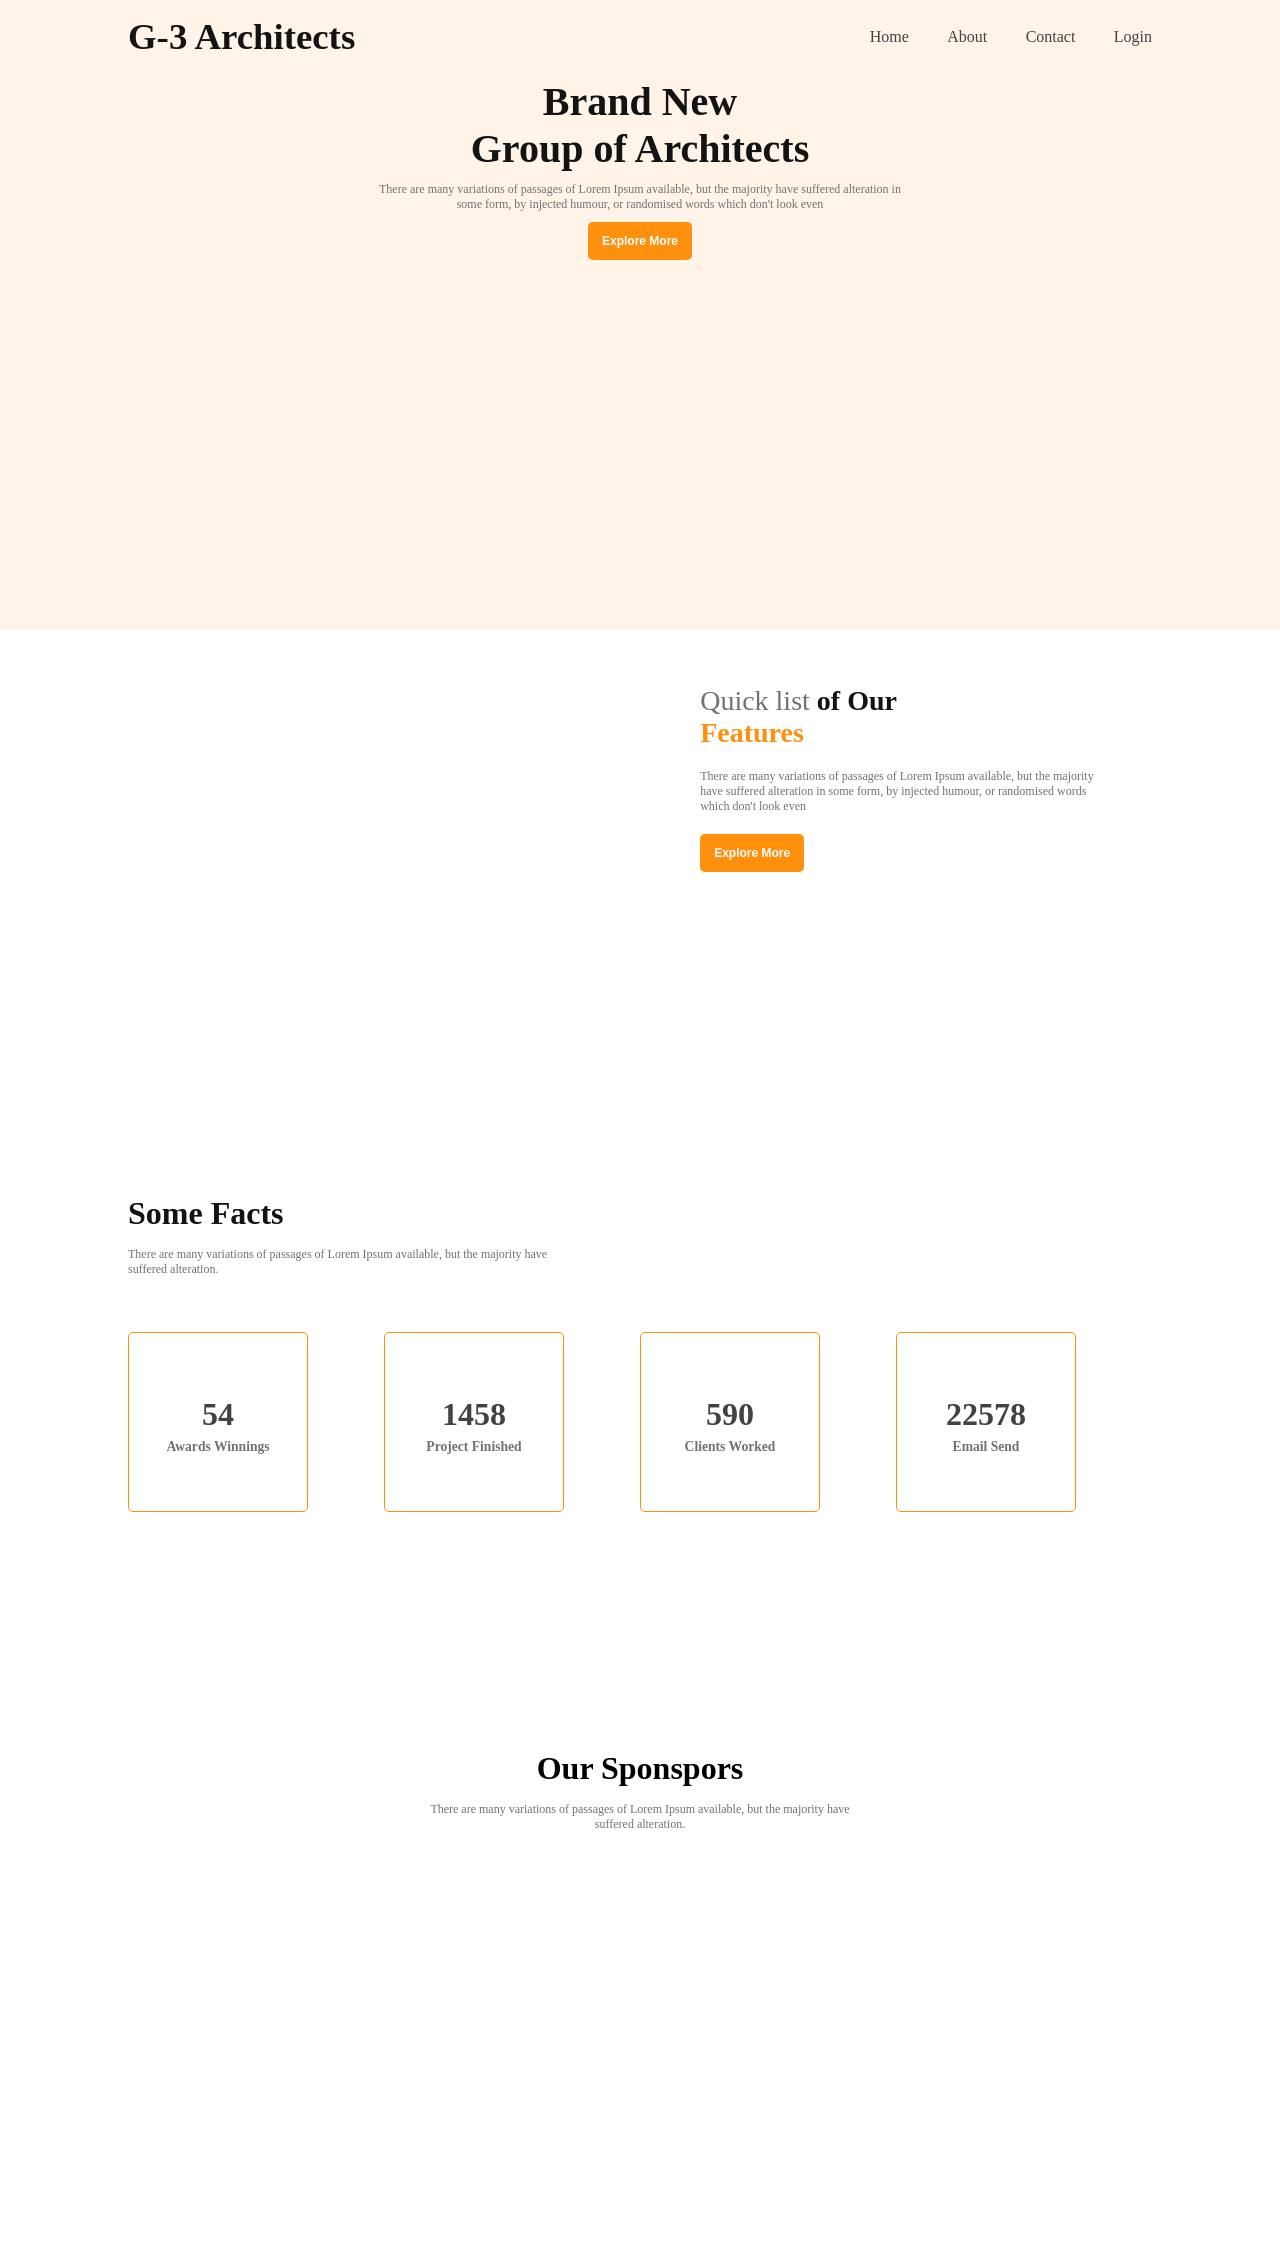
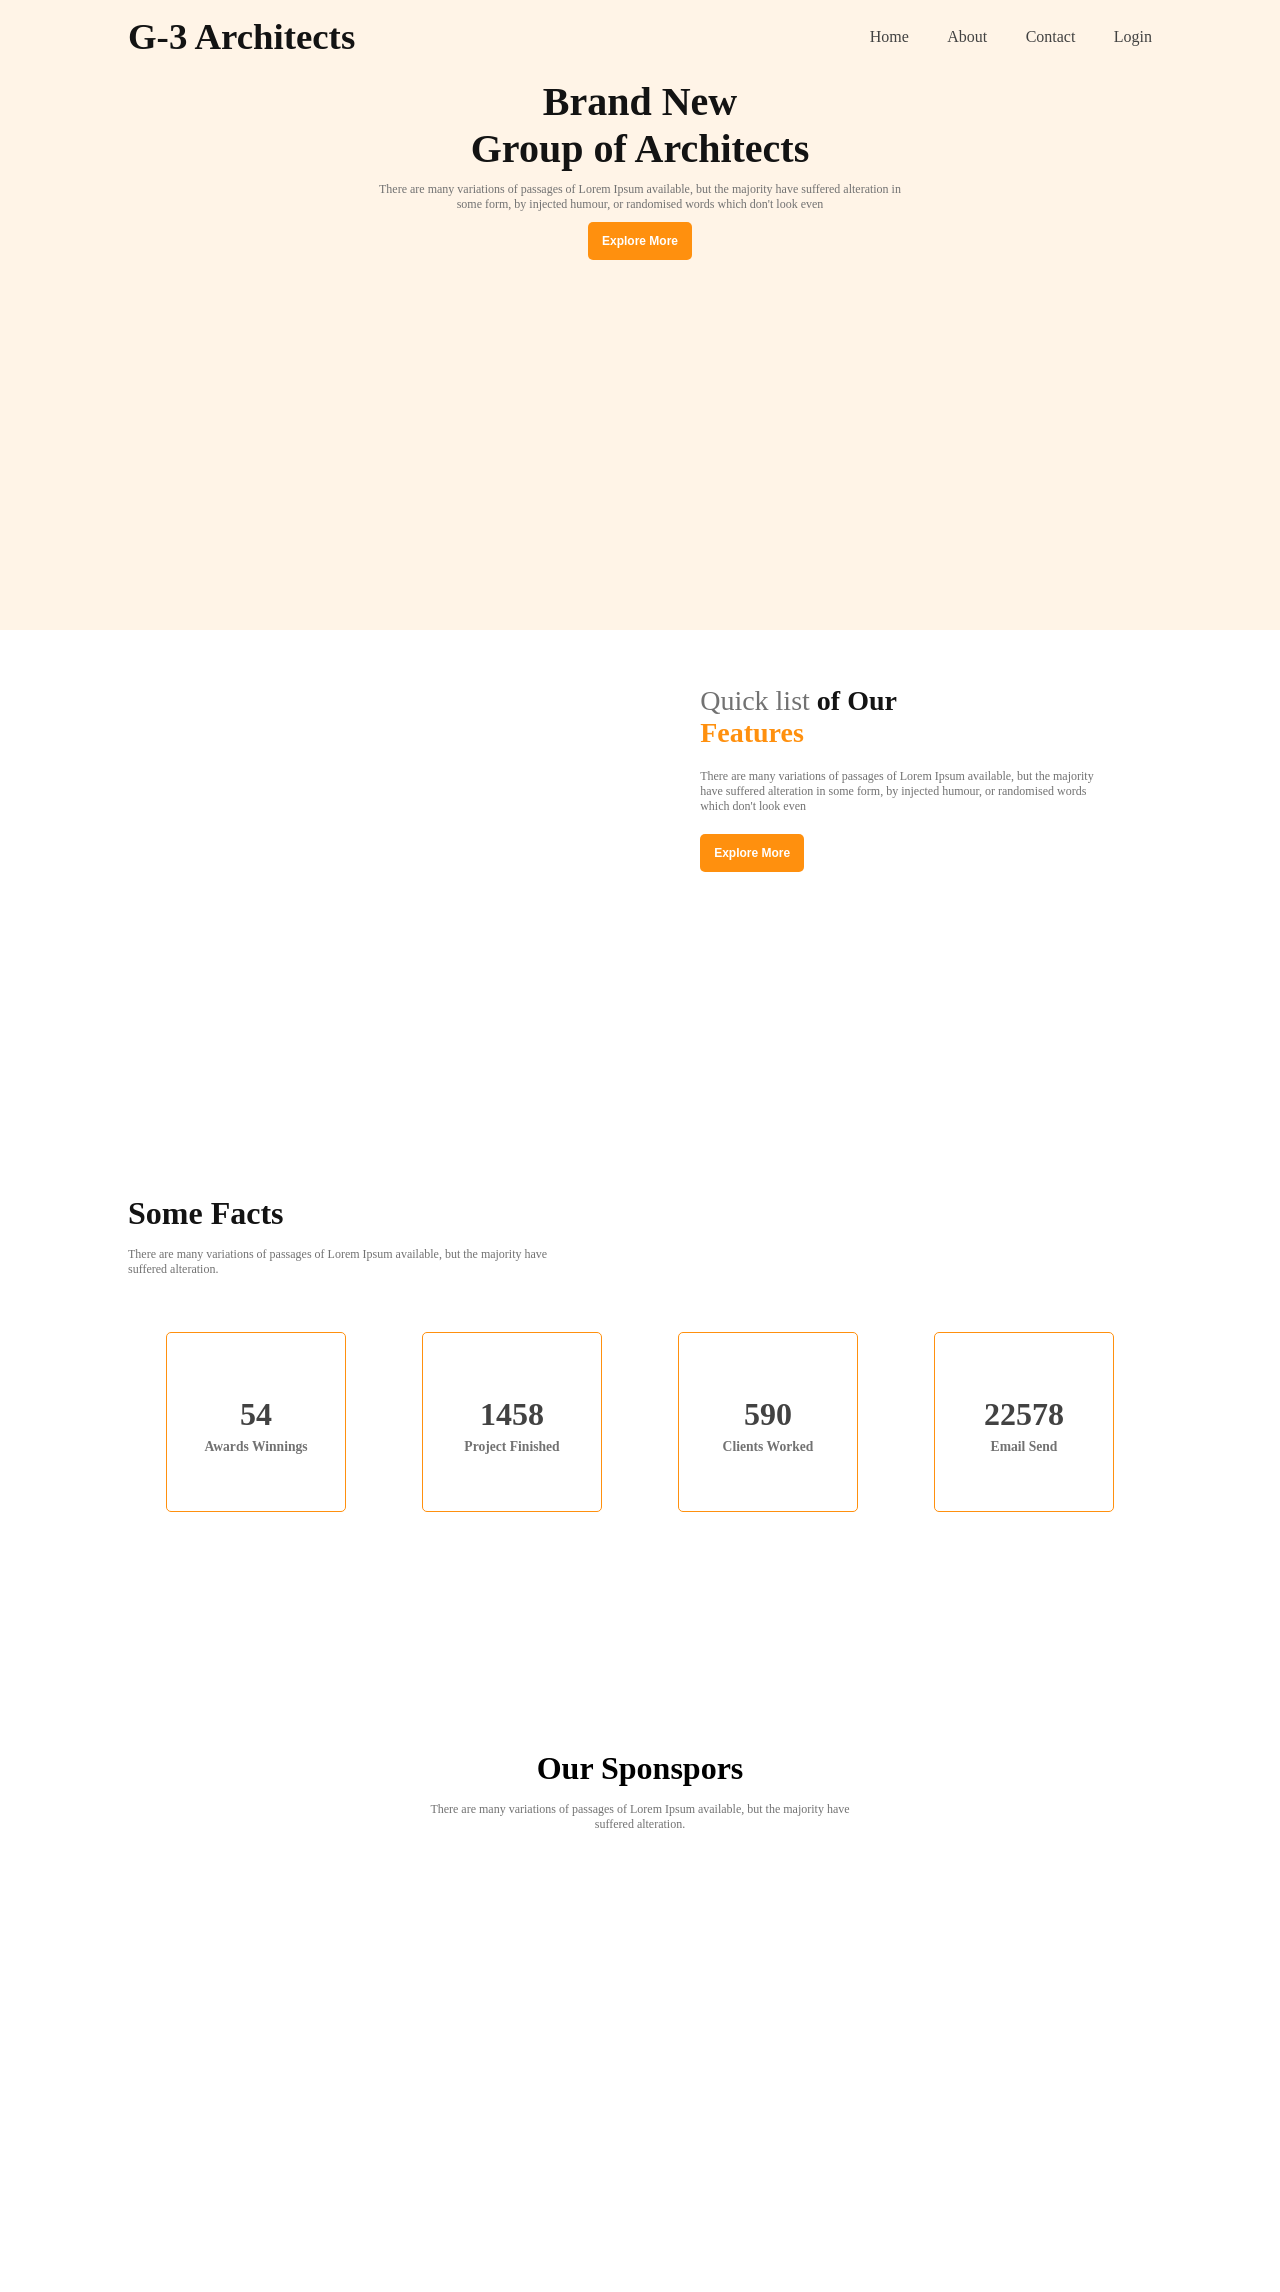

final touch

--- a/style/style.css
+++ b/style/style.css
@@ -200,6 +200,7 @@ header{
     display: grid;
     grid-template-columns: repeat(4, 1fr);
     margin-top: 40px;
+    place-items: center;
     /* margin: 0 auto; */
 }
 
@@ -242,10 +243,9 @@ header{
 
 
 #page-4{
-    min-height: 55vh;
+    min-height: 38vh;
     width: 100%;
     font-family: "Work Sans", serif;
-    margin-bottom: 20px;
     margin-top: 60px;
 }
 
@@ -285,6 +285,29 @@ header{
     font-size: 0.75rem;
 }
 
+
+/* Working on footer */
+
+footer{
+    width: 100%;
+    min-height: 20vh;
+    font-family: "Work Sans", serif;
+    margin-bottom: 20px;
+}
+
+.footer-section{
+    background-color: #FFF4E7;
+    height: 60px;
+    font-size: 0.85rem;
+    width: 80%;
+    margin: 0 auto;
+    display: flex;
+    justify-content: center;
+    align-items: center;
+    border-radius: 5px;
+    text-align: center;
+    padding: 0 10px;
+}
 
 
 
@@ -366,8 +389,8 @@ header{
     }
 
     .fact-card{
-        width: 160px;
-        height: 160px;
+        width: 150px;
+        height: 150px;
     }
 
     .fact-card img{
@@ -380,6 +403,10 @@ header{
     .fact-name{
         font-weight: 600;
         font-size: 0.80rem;
+    }
+
+    #page-3{
+        min-height: 48vh;
     }
 
 
@@ -397,6 +424,16 @@ header{
         grid-template-columns: repeat(2, 1fr);
         row-gap: 10px;
 
+    }
+
+
+    #page-4{
+        min-height: 30vh;
+    }
+
+
+    footer{
+        min-height: 10vh;
     }
         
     }
